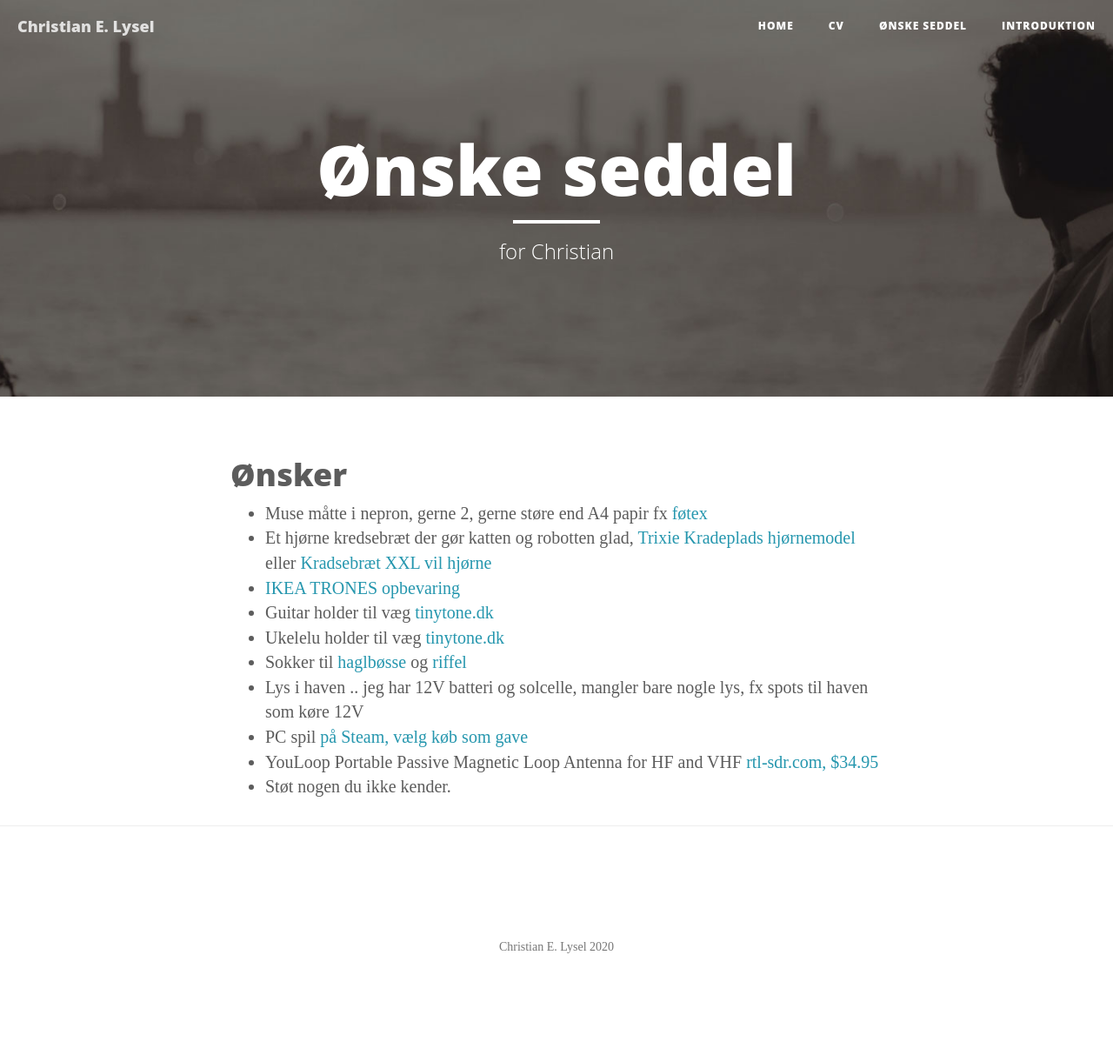
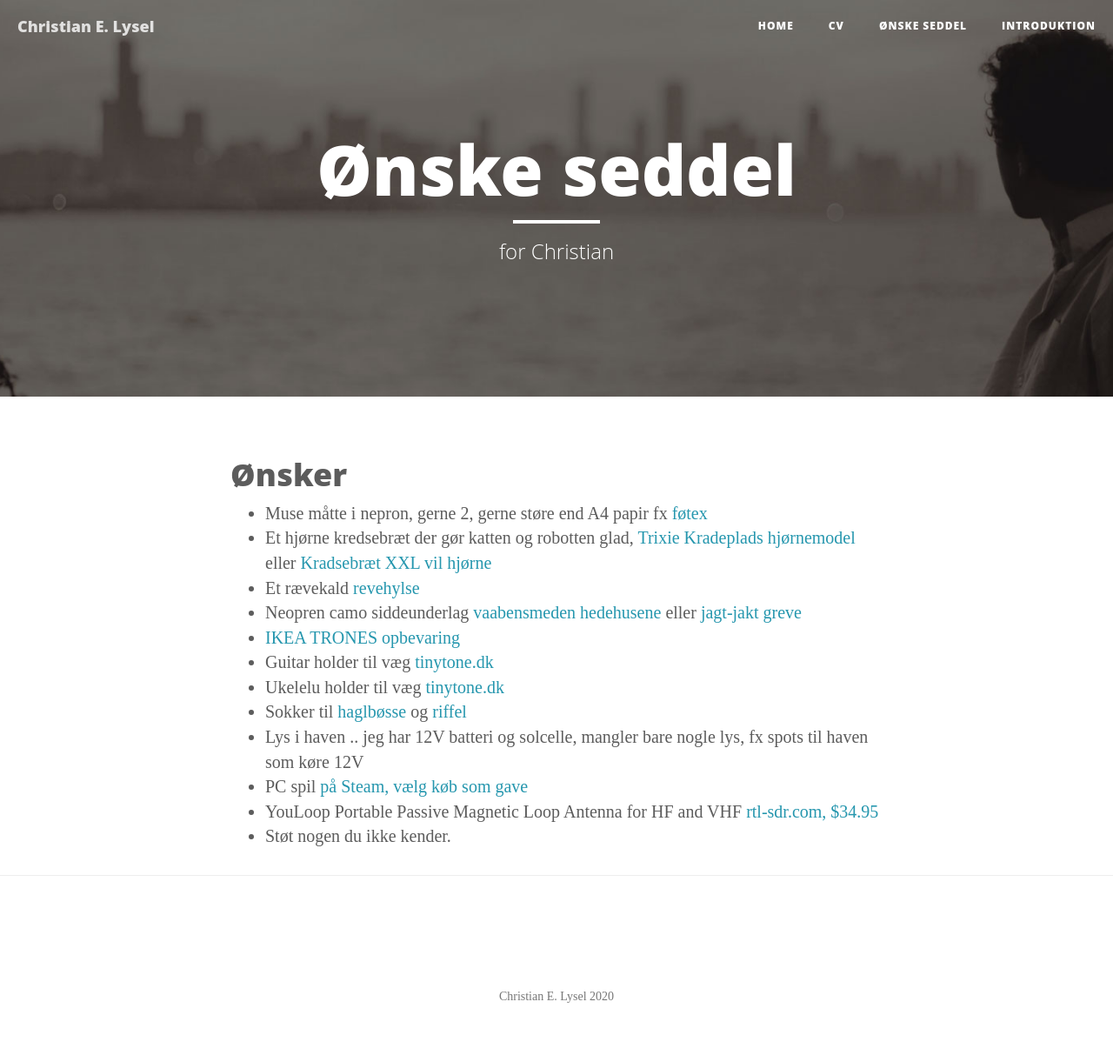
Before and after one commit to clysel/christian.lysel.net, a Jekyll site: the page built from gave.markdown, in a window 1280 px wide. Shown: the whole page at 87% size. Built offline with Jekyll 4.4.1, drawn with Linux system fonts in a browser that asks for light colours; before the commit the page ends 1164 px from its top, so only the background shows below that.

Commit message:
Update gave.markdown

```diff
--- a/gave.markdown
+++ b/gave.markdown
@@ -8,6 +8,8 @@ header-img: "img/about-bg.jpg"
 
 * Muse måtte i nepron, gerne 2, gerne støre end A4 papir fx [føtex](https://www.foetex.dk/produkter/musemaatte-40-x-45-cm-sort/100516636/)
 * Et hjørne kredsebræt der gør katten og robotten glad, [Trixie Kradeplads hjørnemodel](https://www.brekz.dk/kradsetrae/trixie-kradseplade-hjornemodel.html) eller [Kradsebræt XXL vil hjørne](https://www.brekz.dk/kradsetrae/kradsebraet-xxl-til-vaeghjorner-38x75-cm-bxh.html)
+* Et rævekald [revehylse](https://www.huntinglife.net/webshop/87-lokkefugle-kald-og-net/29219-revehylsa-raevelokkekald-/)
+* Neopren camo siddeunderlag [vaabensmeden hedehusene](https://vaabensmeden.dk/shop/jagt/paa-jagten/stole-rygsaekke/neopren-camo-siddeunderlag/) eller [jagt-jakt greve](https://jagt-jakt.dk/siddeunderlag-276/sidde-pude-firkantet-stor-p2428)
 * [IKEA TRONES opbevaring](https://www.ikea.com/dk/da/p/trones-skoskab-opbevaring-hvid-00397307/)
 * Guitar holder til væg [tinytone.dk](https://tinytone.dk/produkt/guitarholder-til-vaeg-ogh-1/)
 * Ukelelu holder til væg [tinytone.dk](https://tinytone.dk/produkt/vaegholder-til-ukulele-sort/)
```
